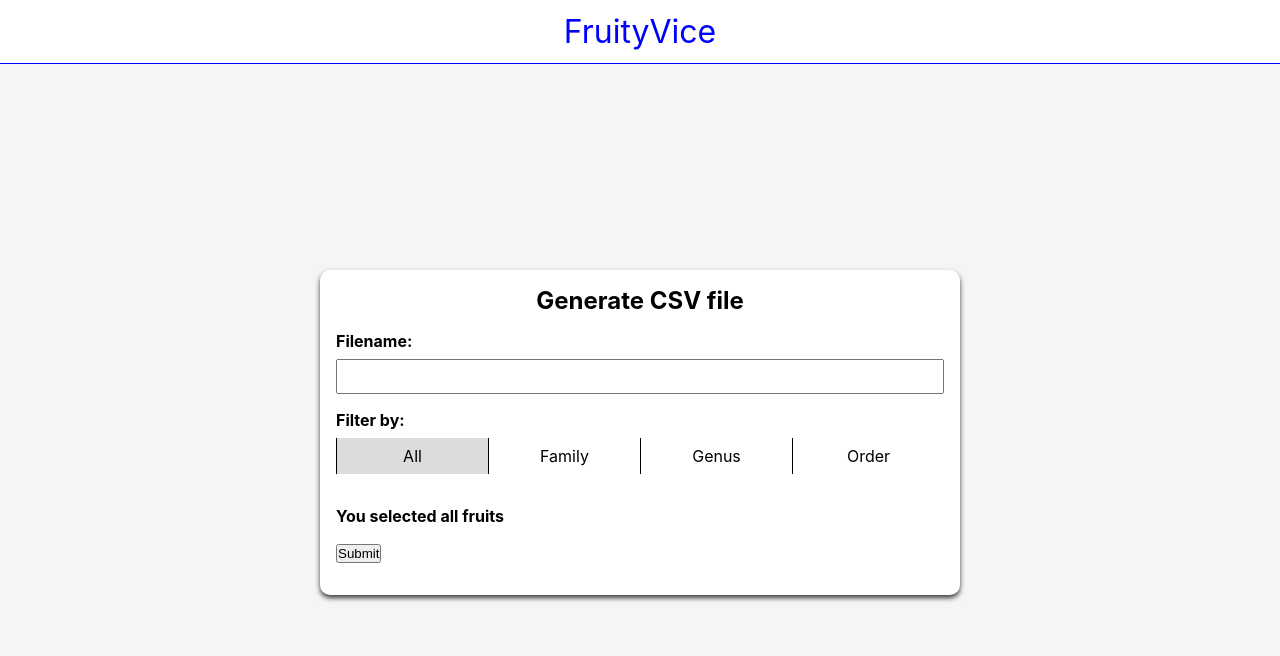
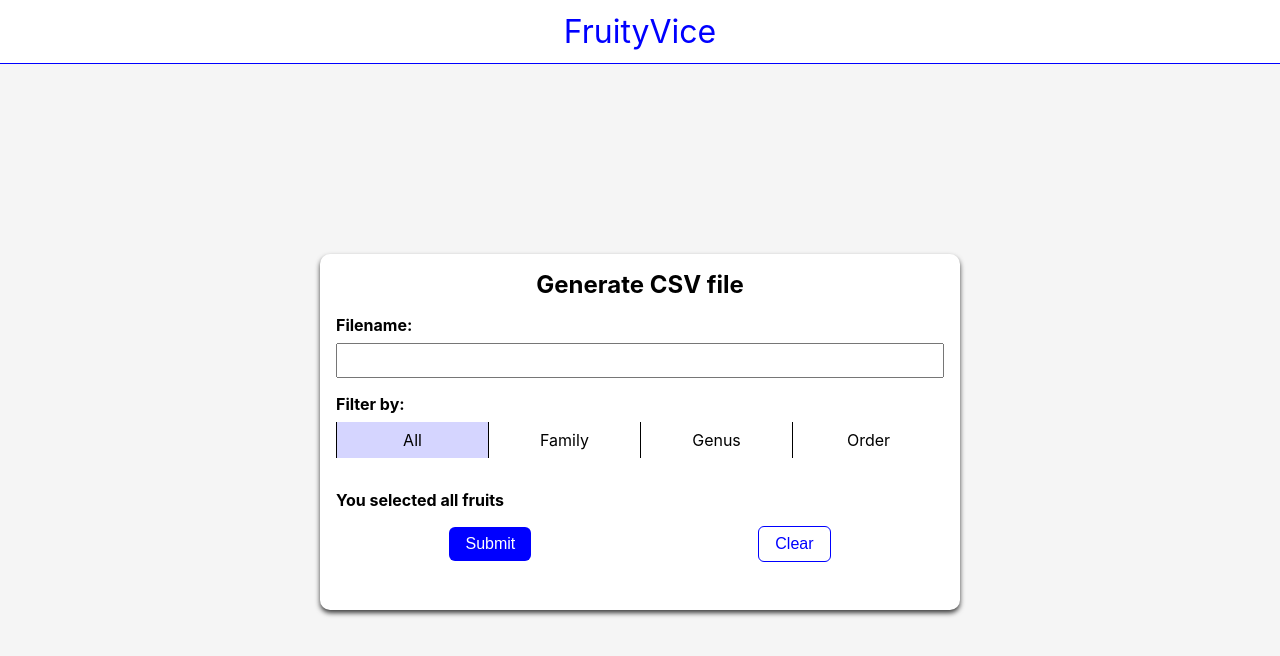
Before and after one commit to mpedraza10/fruityvice, a React (Create React App) app: page / in a window 1280 px wide. Shown: the top 656 px of the page. Built offline with nearby package versions, Linux system fonts and the light colour scheme.

Commit message:
Added css to btns and added clear btn

```diff
--- a/src/components/Form/Form.css
+++ b/src/components/Form/Form.css
@@ -40,8 +40,55 @@ form .filter-options div {
 	width: 25%;
 	padding: 0.5rem;
 	text-align: center;
+    cursor: pointer;
 }
 
 form .filter-options div.selected {
-    background-color: gainsboro;
+	background-color: rgb(213, 213, 255);
 }
+
+form .btns-container {
+	width: 100%;
+	display: flex;
+	justify-content: space-around;
+	align-items: center;
+}
+
+form .btns-container .button {
+	padding: 0.5rem 1rem;
+	border: none;
+	text-decoration: none;
+	background-color: transparent;
+	border-radius: 6px;
+	font-size: 16px;
+	cursor: pointer;
+}
+
+form .btns-container .button.secondary {
+	border: 1px solid blue;
+	background-color: transparent;
+	color: blue;
+}
+
+form .btns-container .button.submit {
+	background-color: blue;
+	color: white;
+}
+
+form .download-btn-container {
+	width: 100%;
+	display: flex;
+	justify-content: center;
+	align-items: center;
+}
+
+form .download-btn-container .button.download {
+	padding: 0.5rem 1rem;
+	border: none;
+	text-decoration: none;
+	background-color: transparent;
+	border-radius: 6px;
+	background-color: green;
+	color: white;
+	cursor: pointer;
+}
--- a/src/components/Form/Form.js
+++ b/src/components/Form/Form.js
@@ -28,6 +28,20 @@ const Form = () => {
 		console.log(filter);
 
 		setSubmitted(true);
+	};
+
+	const handleClear = (e) => {
+		// Prevent browser default submit behavior
+		e.preventDefault();
+
+		setSubmitted(false);
+		setFilename("");
+		setFilter("all");
+		setAllSelected(true);
+		setFamilySelected(false);
+		setGenusSelected(false);
+		setOrderSelected(false);
+		setData([]);
 	};
 
 	const handleFilterChange = (selectedFilter) => {
@@ -183,10 +197,21 @@ const Form = () => {
 					)}
 				</div>
 			</div>
-			<div>
-				<button type="submit">Submit</button>
+			<div className="btns-container">
+				<button className="button submit" type="submit">
+					Submit
+				</button>
+				<button className="button secondary" onClick={handleClear}>
+					Clear
+				</button>
+			</div>
+			<div className="download-btn-container">
 				{data.length > 0 && (
-					<CSVLink data={data} filename={`${filename}.csv`}>
+					<CSVLink
+						className="button download"
+						data={data}
+						filename={`${filename}.csv`}
+					>
 						Download CSV
 					</CSVLink>
 				)}
```
Lines whose indentation alone changed are shown as unchanged.
